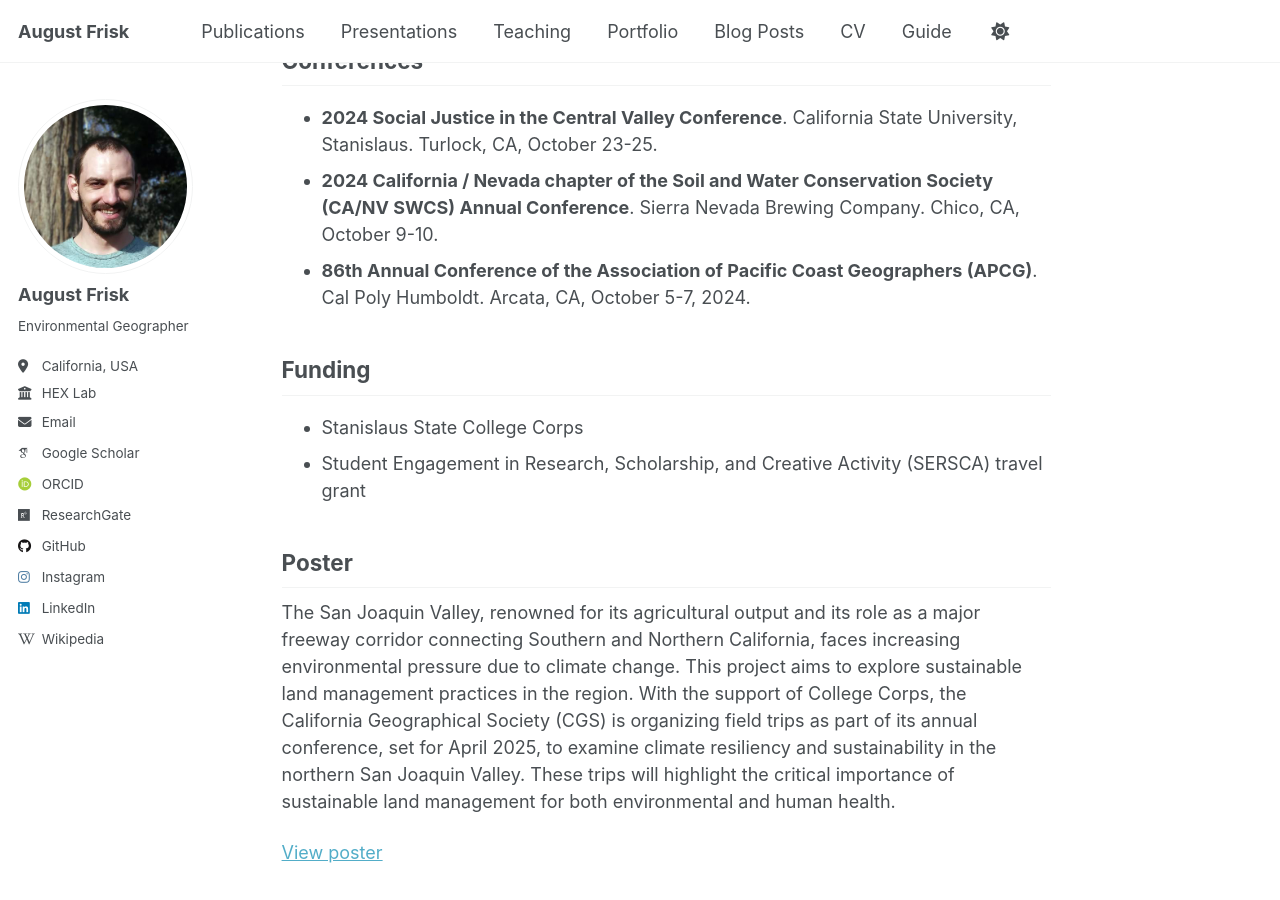
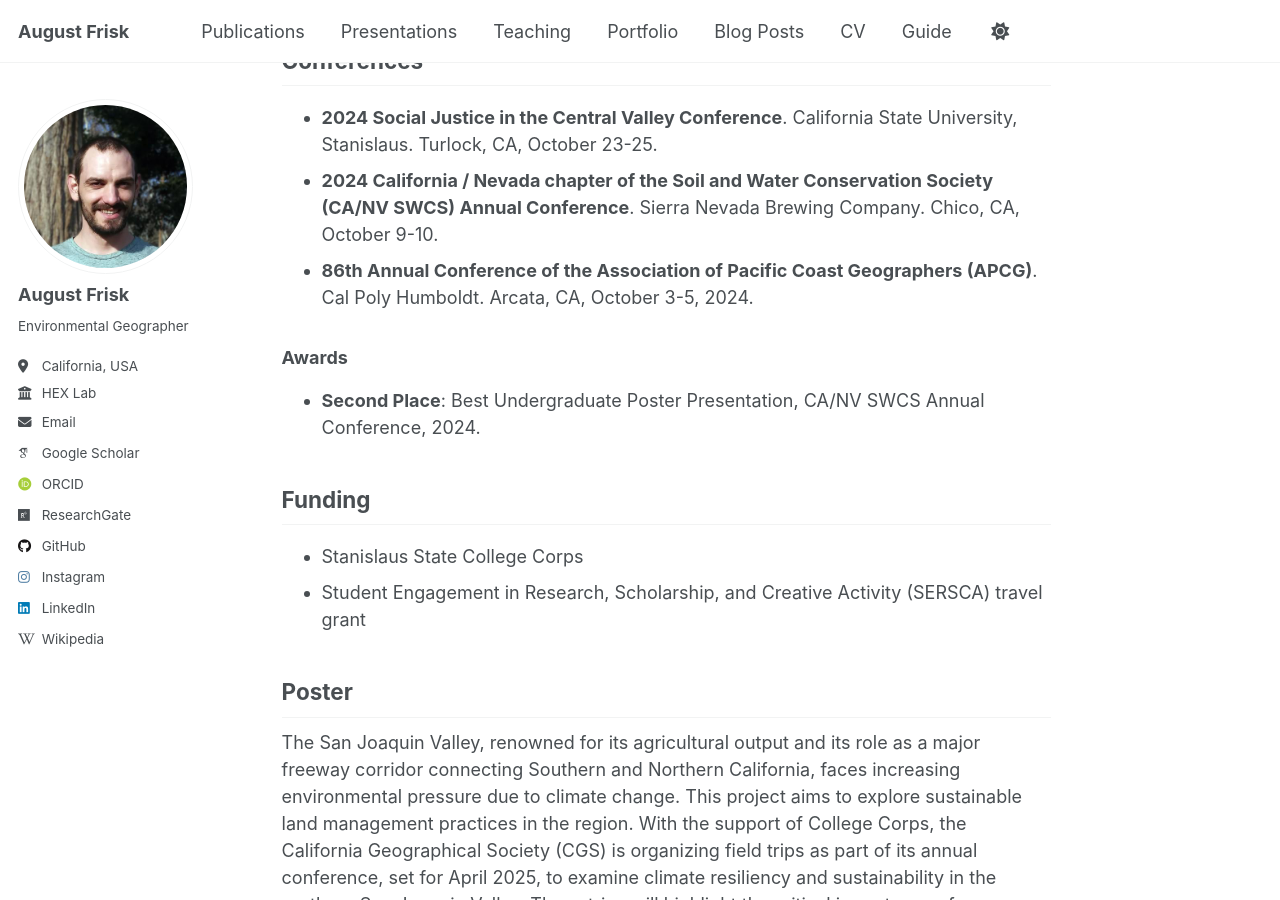
Before and after one commit to 4N0NYM0U5MY7H/4N0NYM0U5MY7H.github.io, a Jekyll site: the page built from _presentations/2024-10-24-cgs-field-trips.md, in a window 1280 px wide and 900 px high, scrolled down 408 px. Built offline with Jekyll 4.4.1, drawn with Linux system fonts in a browser that asks for light colours; some web fonts are replaced.

Commit message:
Fix errors in presentations

```diff
--- a/_presentations/2024-10-24-cgs-field-trips.md
+++ b/_presentations/2024-10-24-cgs-field-trips.md
@@ -13,7 +13,10 @@ I provided outreach and support for the California Geographical Society (CSG) an
 ## Conferences
 * **2024 Social Justice in the Central Valley Conference**. California State University, Stanislaus. Turlock, CA, October 23-25.
 * **2024 California / Nevada chapter of the Soil and Water Conservation Society (CA/NV SWCS) Annual Conference**. Sierra Nevada Brewing Company. Chico, CA, October 9-10.
-* **86th Annual Conference of the Association of Pacific Coast Geographers (APCG)**. Cal Poly Humboldt. Arcata, CA, October 5-7, 2024.
+* **86th Annual Conference of the Association of Pacific Coast Geographers (APCG)**. Cal Poly Humboldt. Arcata, CA, October 3-5, 2024.
+
+### Awards
+* **Second Place**: Best Undergraduate Poster Presentation, CA/NV SWCS Annual Conference, 2024.
 
 ## Funding
 * Stanislaus State College Corps
```
Also changed, not shown: _presentations/2024-08-31-bug-walks.md (+2 -2 lines).
